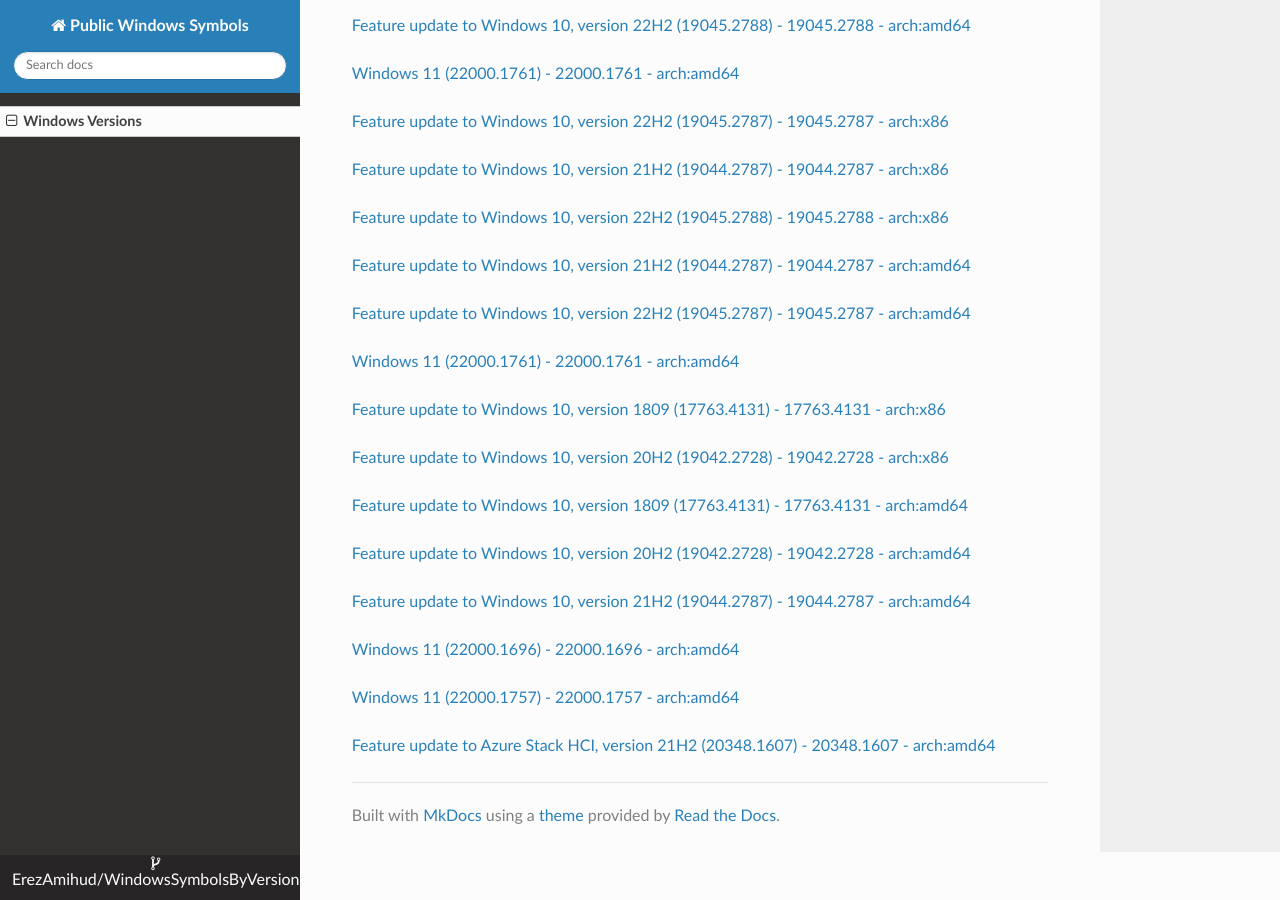
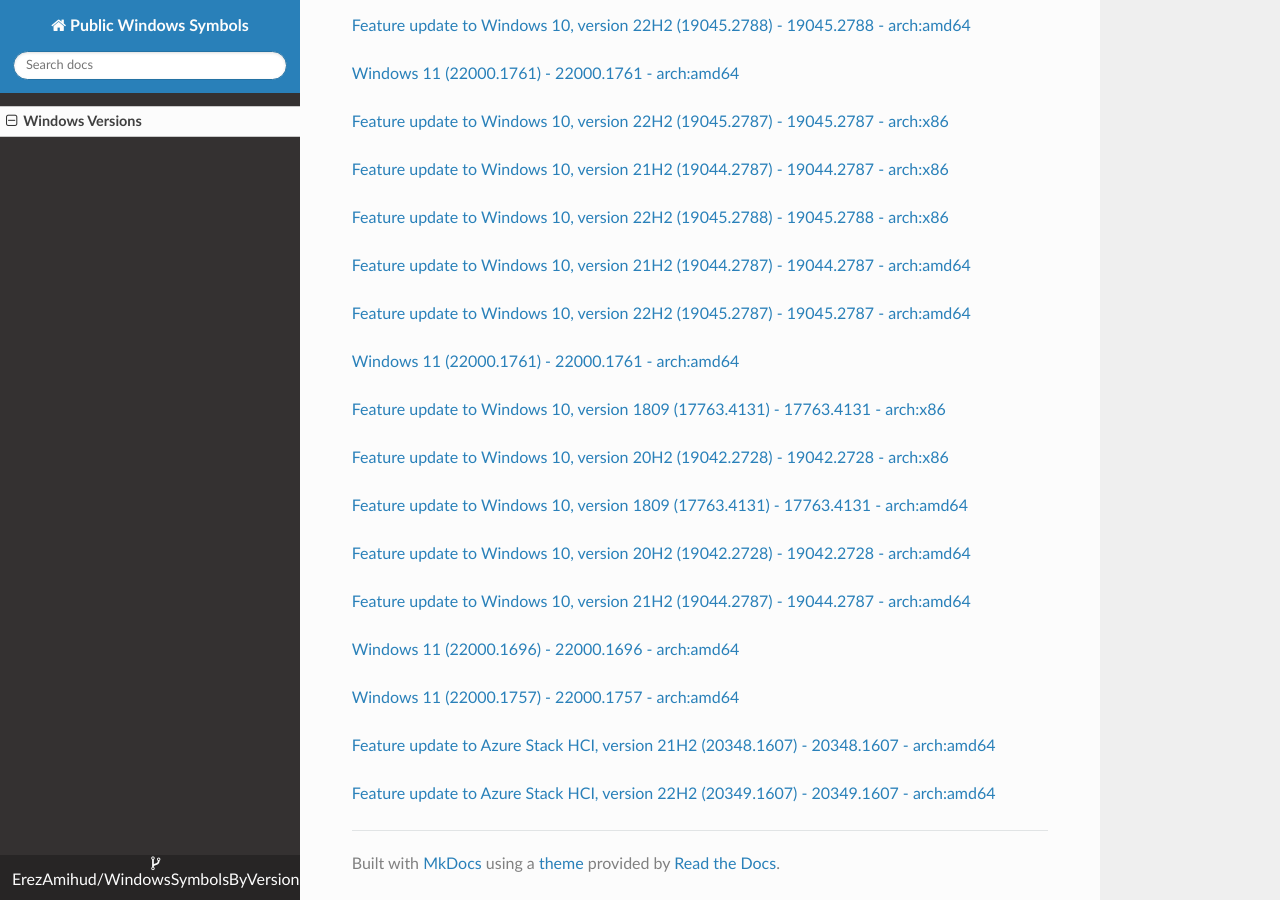
Before and after one commit to ErezAmihud/WindowsSymbolsByVersion, an MkDocs documentation site: the page built from docs/index.md, in a window 1280 px wide and 900 px high, scrolled down 35789 px. Built offline with MkDocs 1.6.1, drawn with Linux system fonts in a browser that asks for light colours; nearby versions of some CDN libraries.

Commit message:
Automated commit, add manifest for 60a4e1fe-ab87-4f69-8bc9-45b6e6f21072

```diff
--- a/docs/index.md
+++ b/docs/index.md
@@ -2077,3 +2077,6 @@
 
 
 [Feature update to Azure Stack HCI, version 21H2 (20348.1607) - 20348.1607 - arch:amd64](https://github.com/ErezAmihud/WindowsSymbolsByVersion/blob/main/manifests/7fde7fc9-df24-4d5e-8215-77f9193a474a.manifest)
+
+
+[Feature update to Azure Stack HCI, version 22H2 (20349.1607) - 20349.1607 - arch:amd64](https://github.com/ErezAmihud/WindowsSymbolsByVersion/blob/main/manifests/60a4e1fe-ab87-4f69-8bc9-45b6e6f21072.manifest)
```
Also changed, not shown: process_builds.json (+1 -1 lines), 1 other file.
